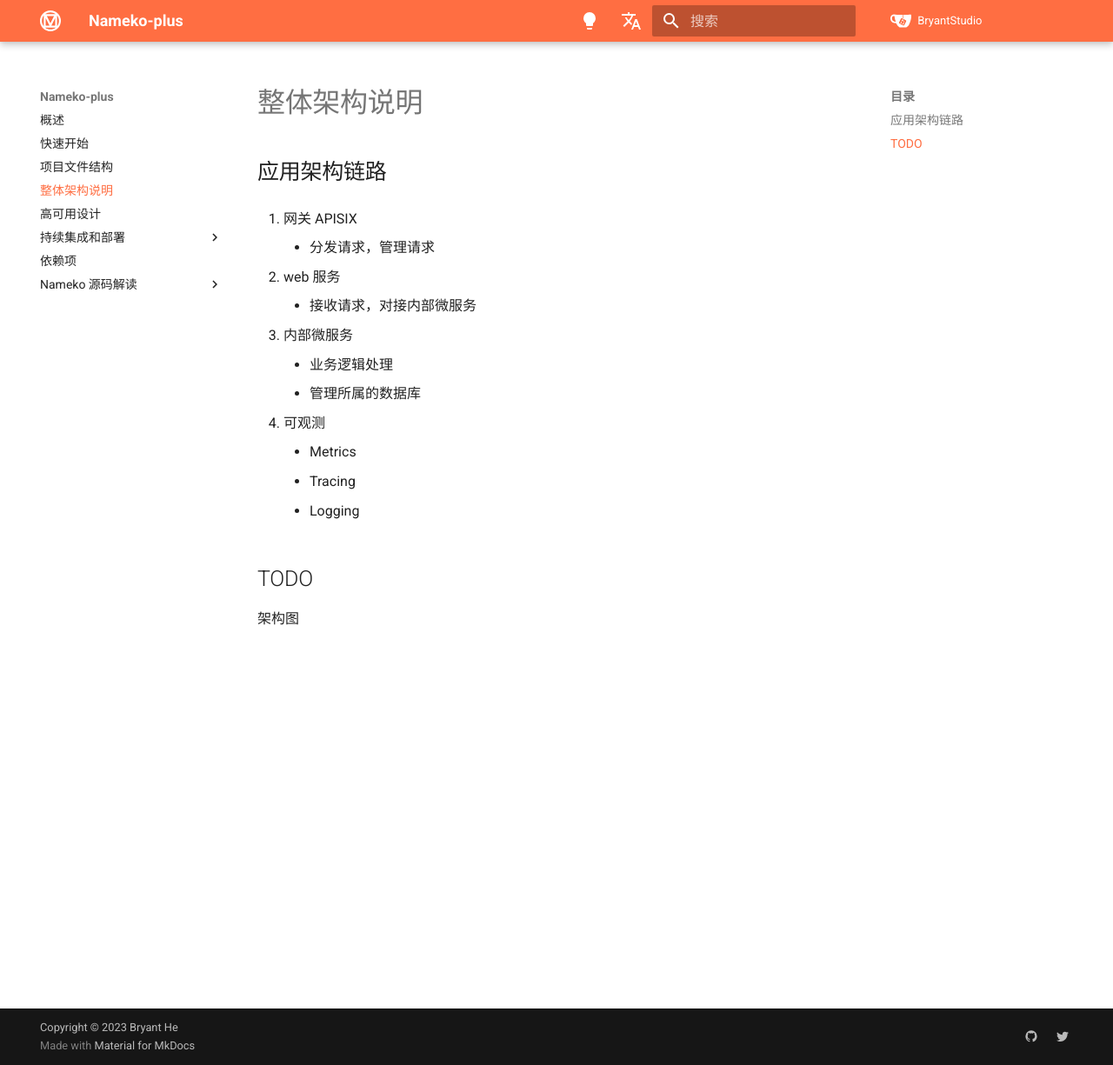
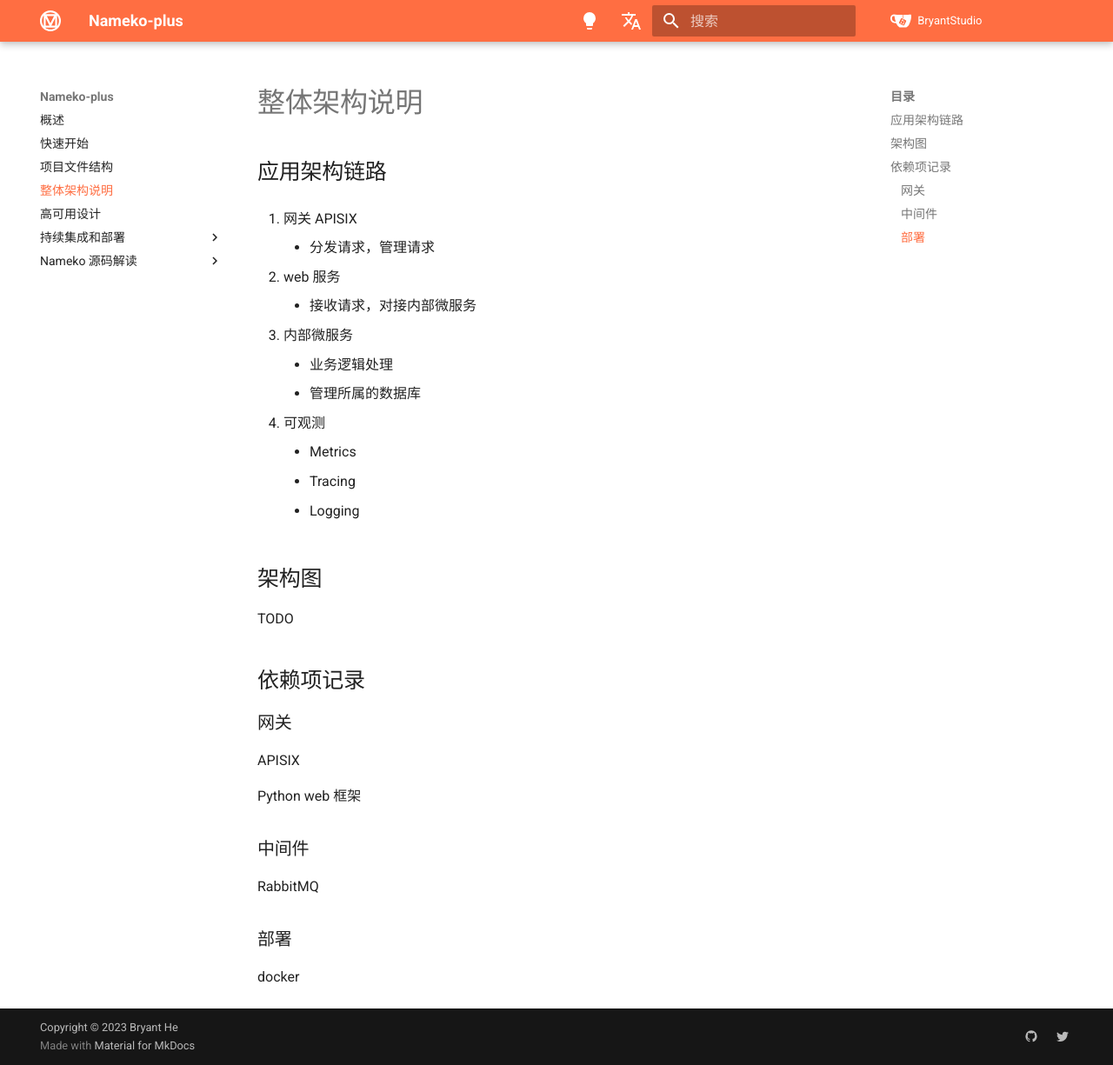
Before and after one commit to Bryanthelol/nameko-plus-doc, an MkDocs documentation site: the page built from docs/整体架构说明.md, in a window 1280 px wide and 1225 px high. Shown: the whole window at 87% size. Built offline with MkDocs 1.6.1 and Material for MkDocs 9.7.7, drawn with Linux system fonts in a browser that asks for light colours.

Commit message:
update doc

```diff
--- a/docs/整体架构说明.md
+++ b/docs/整体架构说明.md
@@ -29,6 +29,22 @@ hide:
      - Logging
 
 
-## TODO
+## 架构图
 
-架构图
+TODO
+
+## 依赖项记录
+
+### 网关
+
+APISIX
+
+Python web 框架
+
+### 中间件
+
+RabbitMQ
+
+### 部署
+
+docker
--- a/mkdocs.yml
+++ b/mkdocs.yml
@@ -13,7 +13,6 @@ nav:
   - sit 环境方案.md
   - staging 环境方案.md
   - prod 环境方案.md
-- 依赖项记录.md
 - Nameko 源码解读:
   - 源码概述.md
 repo_url: https://gitea.bearcatlog.com/BryantStudio
```
Also changed, not shown: docs/依赖项记录.md (deleted, +0 -20 lines).
